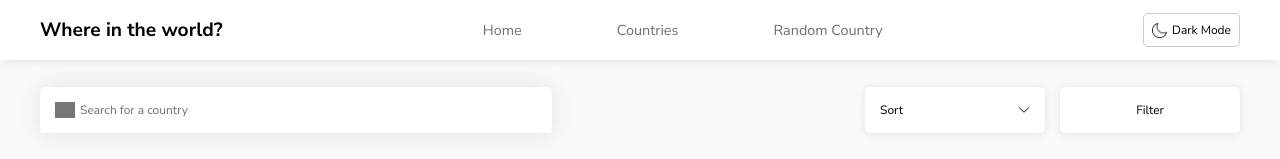
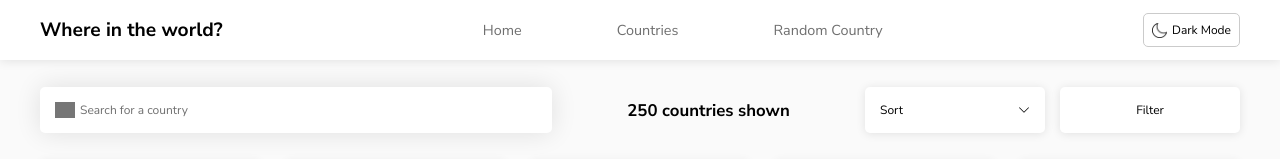
Before and after one commit to RichusD/Country-Data-Explorer_FM, a React (Create React App) app: page /countries in a window 1280 px wide. Shown: the top 159 px of the page. Built offline with nearby package versions, Linux system fonts and the light colour scheme; grey boxes are pictures that could not be loaded.

Commit message:
Added number of countries shown to UI

```diff
--- a/src/components/SearchFilter.js
+++ b/src/components/SearchFilter.js
@@ -1,9 +1,11 @@
-import {React, useState} from "react"
+import {React, useState, useContext} from "react"
 import {BsChevronDown} from "react-icons/bs"
 
 import mg from "../images/mag-glass.png"
 import FilterSidebar from "./FilterSidebar"
 import SortDropdown from "./SortDropdown"
+
+import { DisplayedCountriesContext } from "../utils/Contexts"
 
 
 function SearchFilter({
@@ -20,6 +22,7 @@ function SearchFilter({
 {
   const [showFilter, setShowFilter] = useState(false)
   const [showSort, setShowSort] = useState(false)
+  const {displayedCountries} = useContext(DisplayedCountriesContext)
 
   return (
     <div className="sf-container">
@@ -31,6 +34,7 @@ function SearchFilter({
               onChange={(e)=> handleSearch(e)}
               />
         </div>
+        <p className="country-counter">{displayedCountries.length} {displayedCountries.length === 1 ? "country shown":"countries shown"}</p>
       <div className="filter-buttons-wrapper">
         {filterActive && <button onClick={() => handleClearFilters()} className="clear-comparison-button">Clear Active Filters</button>}
         {showCompareWindow && <button onClick={() => handleClearComparisons()} className="clear-comparison-button">Clear Comparisons</button>}
--- a/src/pages/styles.css
+++ b/src/pages/styles.css
@@ -176,6 +176,12 @@ input:focus{
 input::placeholder{
     color: var(--text-color)
 }
+
+.country-counter{
+    font-size: 1.4rem;
+    font-weight: 700;
+}
+
 .filter-buttons-wrapper{
     display: flex;
     gap: 15px;
```
